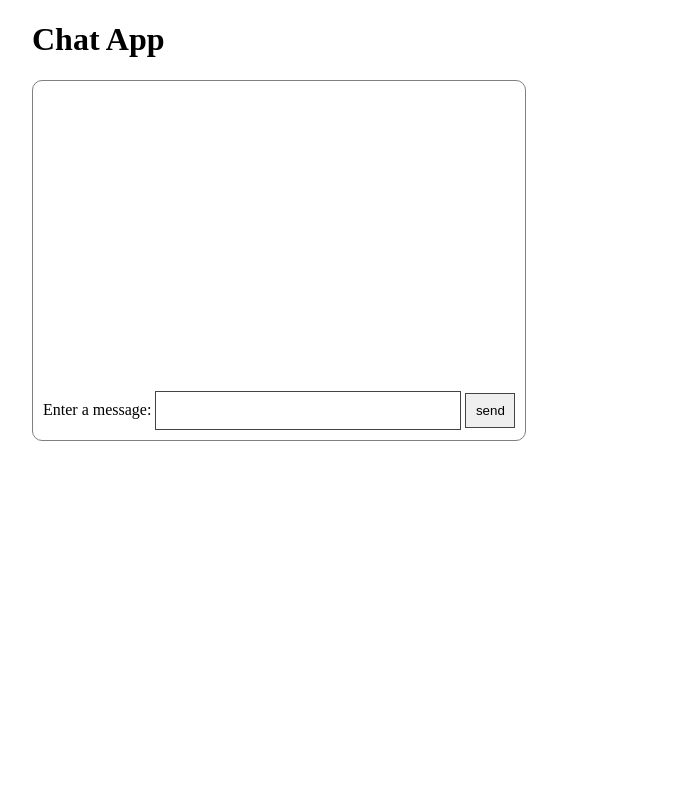
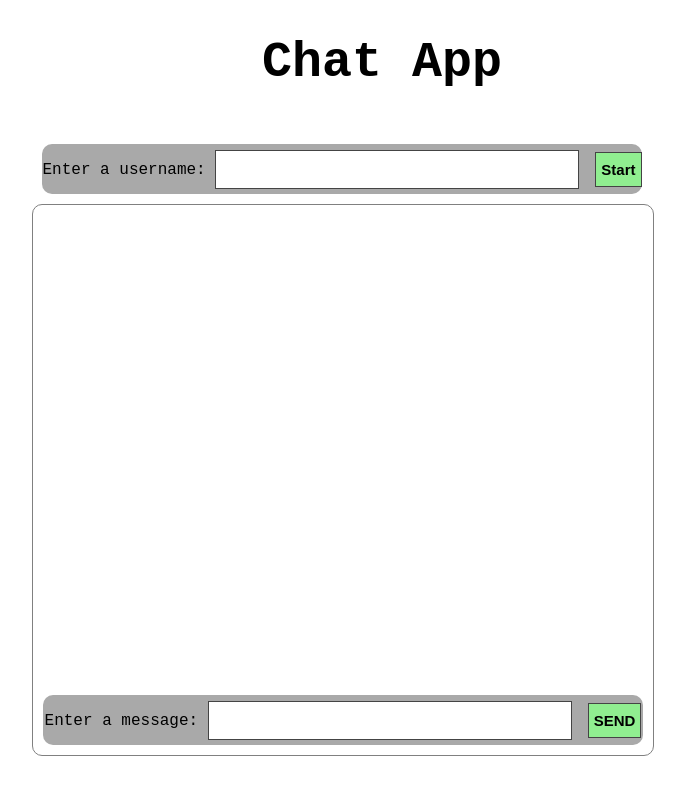
Before and after one commit to kamblekunal430/ChatApp, a website: page public/index.html in a window 1280 px wide. Shown: the whole page, without its empty margins (258-943 px from the left). Drawn offline with nearby package versions, Linux system fonts and the light colour scheme; no server answers.

Commit message:
added username section and applied css

```diff
--- a/public/index.html
+++ b/public/index.html
@@ -5,11 +5,31 @@
     <meta http-equiv="X-UA-Compatible" content="IE=edge" />
     <meta name="viewport" content="width=device-width, initial-scale=1.0" />
     <title>Chat App</title>
+
     <link rel="stylesheet" href="style.css" />
   </head>
   <body>
     <div id="container">
       <h1>Chat App</h1>
+
+      <!--Login section to set username-->
+      <div id="loginSection">
+        <form class="login-form" id="loginform">
+          <label class="user-label">
+            Enter a username:
+            <input type="text" class="user-input" id="username" />
+          </label>
+          &emsp;
+          <input
+            type="submit"
+            class="user-submit"
+            id="usersubmit"
+            value="Start"
+          />
+        </form>
+      </div>
+
+      <!-- Chat section to diplay the chats-->
       <div id="chatSection">
         <div class="chat-window" id="chatwindow"></div>
         <form class="chat-form" id="chatform">
@@ -17,11 +37,12 @@
             Enter a message:
             <input type="text" class="chat-input" id="chatinput" />
           </label>
+          &emsp;
           <input
             type="submit"
             class="chat-submit"
             id="chatsubmit"
-            value="send"
+            value="SEND"
           />
         </form>
       </div>
--- a/public/style.css
+++ b/public/style.css
@@ -1,25 +1,68 @@
+body {
+  font-family: monospace;
+}
+
+h1 {
+  font-size: 50px;
+}
+
 #container {
   width: 700px;
   margin: 0 auto;
+  text-align: center;
 }
-.chat-input {
-  width: 300px;
+.chat-input,
+.user-input {
+  width: 350px;
   height: 35px;
+  padding-left: 10px;
   border: solid 1px #444;
 }
-.chat-submit {
-  width: 50px;
+.chat-submit,
+.user-submit {
+  width: max-content;
   height: 35px;
   border: solid 1px #444;
   cursor: pointer;
+  padding: 5px;
+  background-color: lightgreen;
+  font-size: 15px;
+  font-weight: bold;
 }
 .chat-window {
-  height: 300px;
-  width: 400px;
+  height: 450px;
+  width: 550px;
+  text-align: justify;
+  padding-left: 25px;
+  padding-top: 10px;
+  overflow: auto;
+  margin-bottom: 20px;
 }
+#chatSection,
+#loginSection {
+  padding: 10px;
+  width: 600px;
+
+  font-size: large;
+}
+
 #chatSection {
-  float: left;
+  height: 530px;
   border: 1px grey solid;
   border-radius: 10px;
-  padding: 10px;
 }
+
+.chat-form,
+.login-form {
+  margin-top: 10px;
+  background-color: darkgray;
+  height: 50px;
+  display: flex;
+  justify-content: center;
+  align-items: center;
+  border-radius: 10px;
+}
+
+.render-message {
+  padding: 5px;
+}
```
